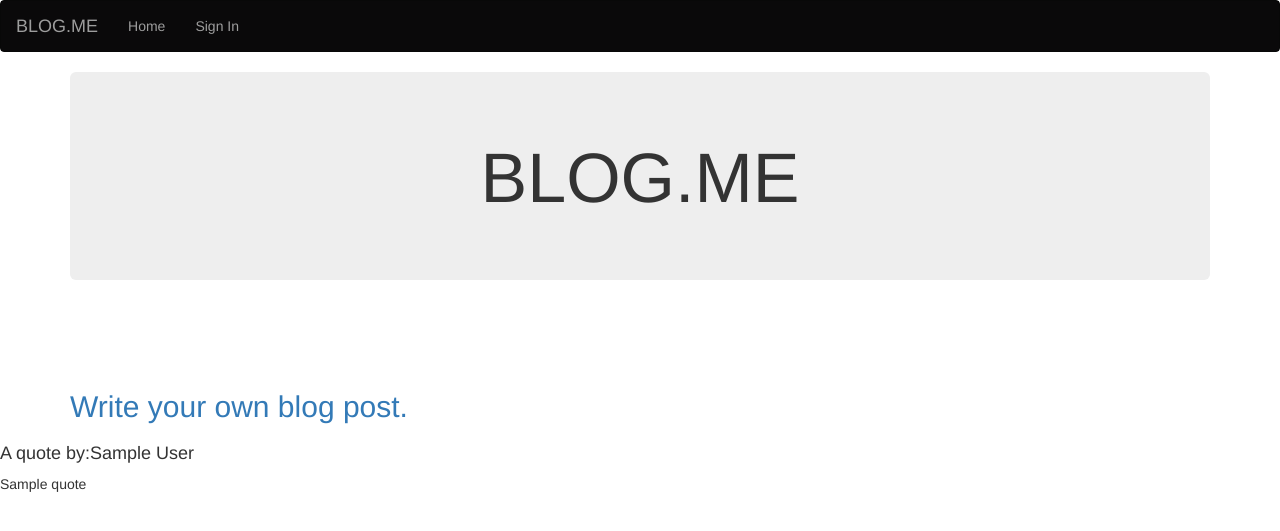
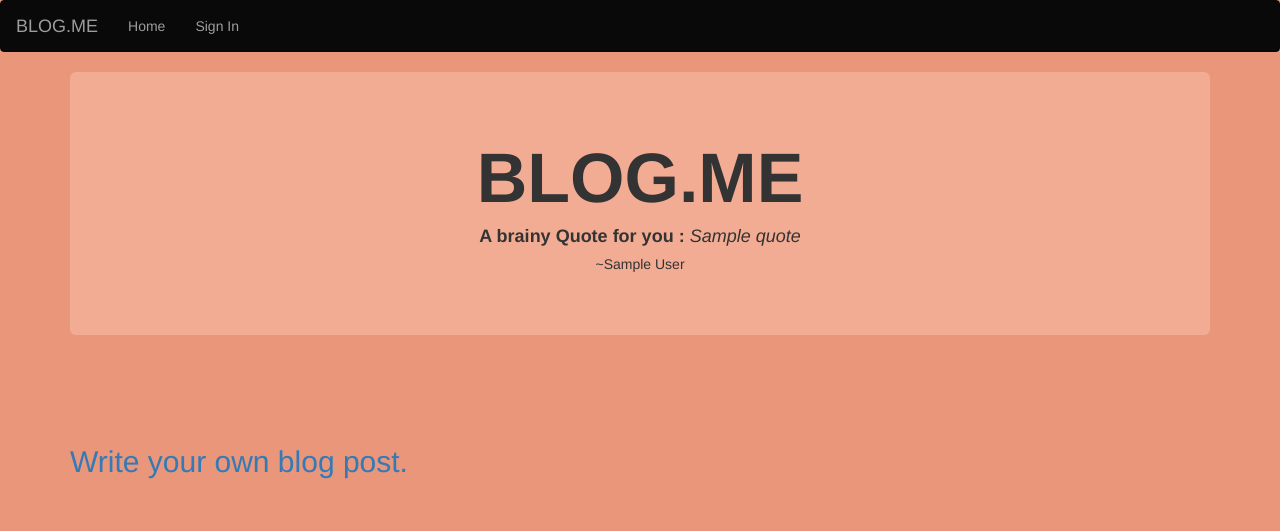
Before and after one commit to Ngina07/blogs, a Flask app: page / in a window 1280 px wide. Shown: the top 531 px of the page. Run offline with Flask 2, Linux system fonts and the light colour scheme; tables that the repository leaves empty hold one stand-in row (values such as "Sample post"); a database or web service that is not in the repository returns one stand-in record (values such as "Sample title"); data that the repository does not hold is empty; some libraries are stand-ins or nearby versions.

Commit message:
add styling

```diff
--- a/app/static/css/index.css
+++ /dev/null
@@ -1 +0,0 @@
-/*  */
--- a/app/templates/index.html
+++ b/app/templates/index.html
@@ -4,19 +4,26 @@
 {% block styles%}
 {{ super() }}
 
-<!-- <link rel="stylesheet" href="{{url_for('static', filename = 'css/index.css')}}"> -->
+<link rel="stylesheet" href="{{url_for('static', filename = 'css/index.css')}}">
 {% endblock %}
 
 {% block content %}
+
+<body style="background-color: darksalmon">
+
+
 
     <title> {{ title }} </title>
 
     <div class="container">
 
-    <div class="jumbotron" style="width: 100%; text-align:center">
+        <div class="jumbotron" style="width: 100%; text-align:center; background-color:rgb(243, 172, 148)">
             <h2 class="blog-header" style="font-size: 70px">
-            BLOG.ME
+                <strong>BLOG.ME</strong>
             </h2>
+
+            <h4 class="card-text"><strong>A brainy Quote for you :</strong> <em >{{quote.quote}}</em></h4>
+            <h5>~{{quote.author}}</h5>
             <p></p>
 
         </div>
@@ -31,21 +38,23 @@
     </div>
     <div class="container">
         <div class="row">
-     <div class="col-md-6">
+            <div class="col-md-6" style="font-size: 15px" >
                 {% for blog in blogs %}
-            <div class="card">
-                <div class="card-haeder">{{ blog.name }}</div>
-                <p class="card-title">{{blog.description}}</p>
+                <div class="card" style="background-color:rgb(230, 194, 182); margin-top: 10px; width: 800px;">
+                    <div class="card-header" style="font-size: 30px; margin-left:10px;">{{ blog.name }}</div>
+                    <p class="card-title" style="font-size: 25px; margin-left:10px;">{{blog.description}}</p>
                     <div class="card-footer">
                         <a href="/blog_vote/{{blog.id}}?like=1">Like: {{blog.like}}</a>
                         <a href="/blog_vote/{{blog.id}}?dislike=1">Dislike: {{blog.dislike}}</a>
-                        <button> <a href="{{url_for('main.comment', blog_id = blog.id)}}">Add Comment</a></button>
+                        <button style="margin-bottom: 10px"> <a href="{{url_for('main.comment', blog_id = blog.id)}}">Add Comment</a></button>
                         <button> <a href="{{url_for('main.post', blog_id = blog.id)}}">View Comment</a></button>
                         {% if current_user.is_authenticated %}
                         <div>
 
-                          <a class="btn btn-secondary btn-sm mt-1 mb-1" href="{{ url_for('main.update_blog', blog_id=blog.id) }}">Update</a>
-                          <button type="button" class="btn btn-danger btn-sm m-1" data-toggle="modal" data-target="#deleteModal">Delete</button>
+                            <a class="btn btn-secondary btn-sm mt-1 mb-1"
+                                href="{{ url_for('main.update_blog', blog_id=blog.id) }}">Update</a>
+                            <button type="button" class="btn btn-danger btn-sm m-1" data-toggle="modal"
+                                data-target="#deleteModal">Delete</button>
                         </div>
                         {% endif %}
                     </div>
@@ -54,7 +63,7 @@
             </div>
         </div>
     </div>
-<h4>A quote by:{{quote.author}}</h4>
 
-<p class="card-text">{{quote.quote}}</p>
+</body>
+
 {% endblock %}
```
Also changed, not shown: app/templates/blog.html (+12 -0 lines), app/templates/new_comment.html (+11 -0 lines), app/templates/post.html (+10 -27 lines). Lines whose indentation alone changed are shown as unchanged.
